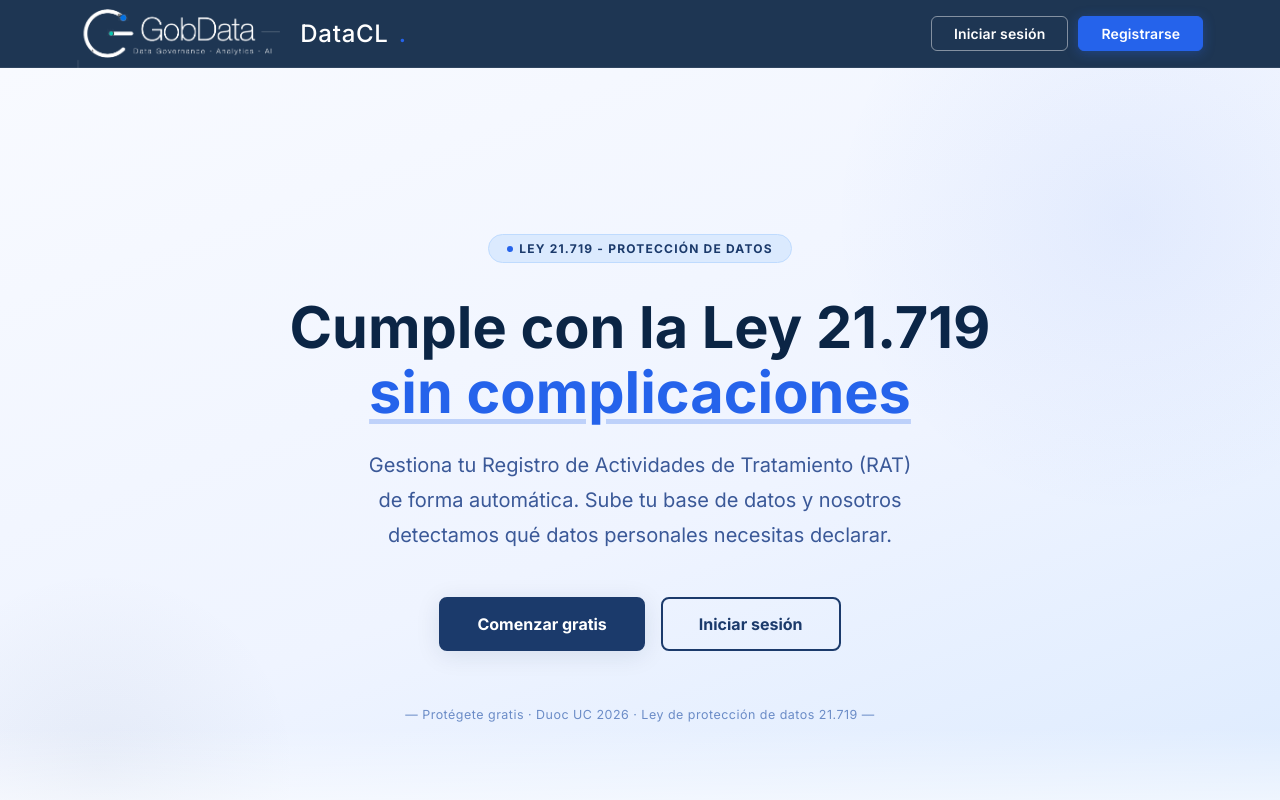
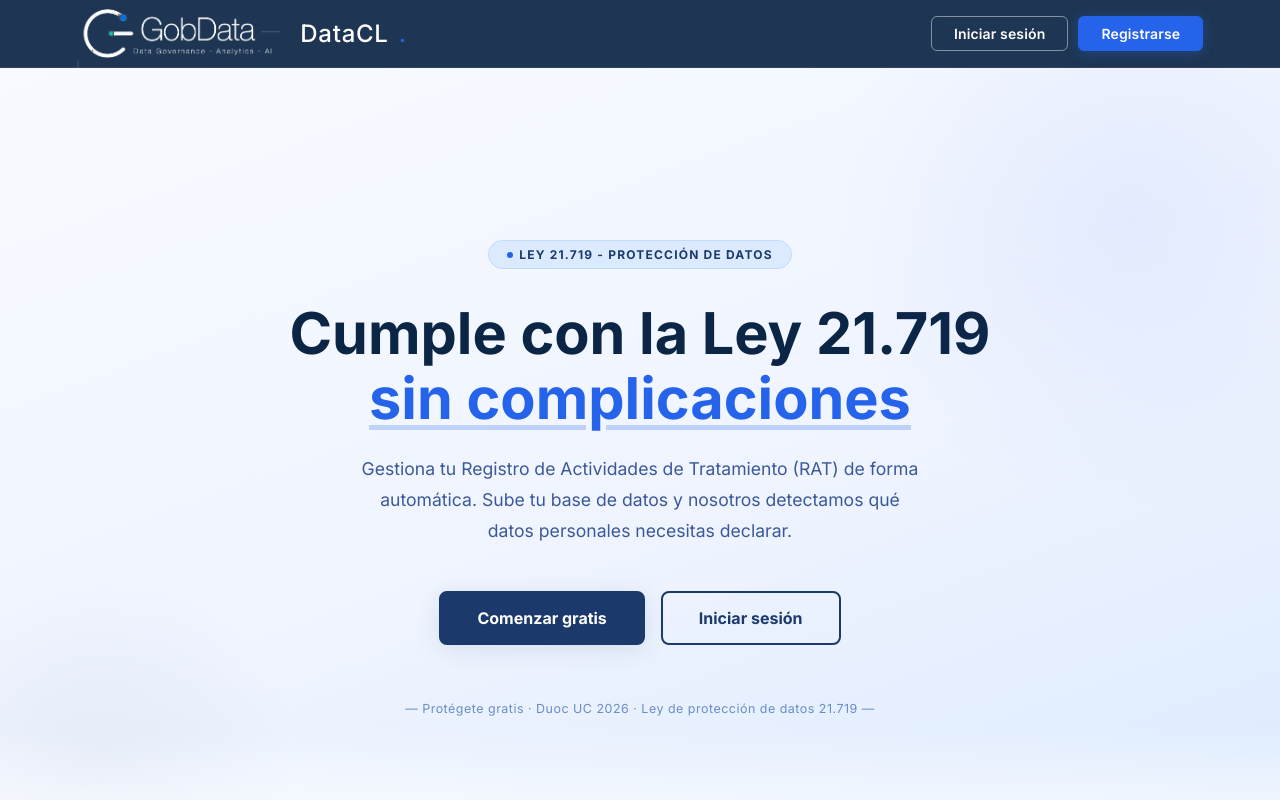
Before and after one commit to DanyO1627/datacl-react, a React (Vite) app in the folder frontend/: page / in a window 1280 px wide. Shown: the top 800 px of the page. Built offline with nearby package versions, Linux system fonts and the light colour scheme.

Commit message:
achico texto

```diff
--- a/frontend/src/styles/home.css
+++ b/frontend/src/styles/home.css
@@ -147,7 +147,7 @@
 }
 
 .hero__subtitulo {
-  font-size: clamp(1.05rem, 2vw, 1.25rem);
+  font-size: clamp(1.0rem, 1.8vw, 1.1rem);
   font-family: var(--fuente-cuerpo);
   color: #3b5998;
   max-width: 560px;
```
